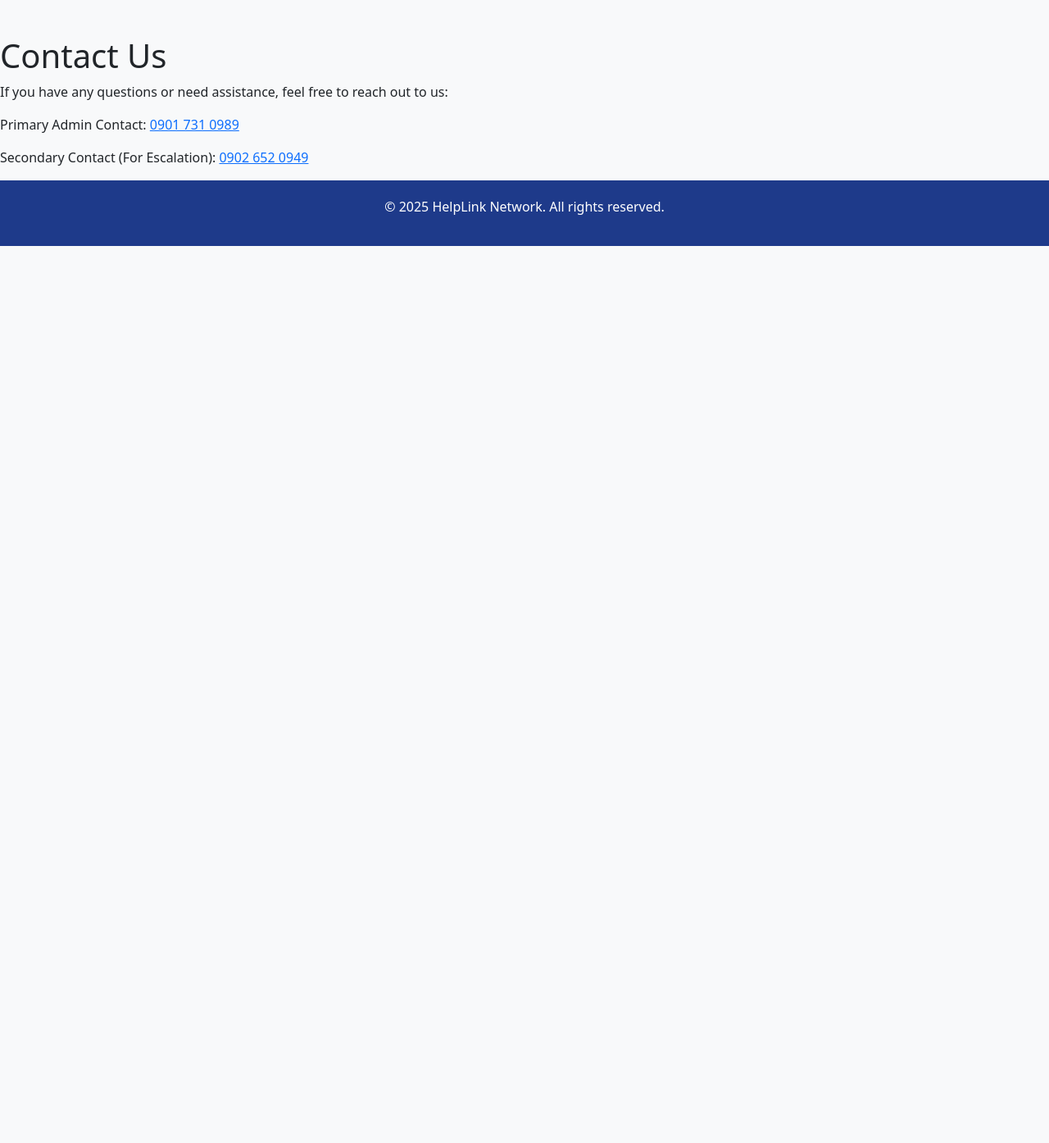
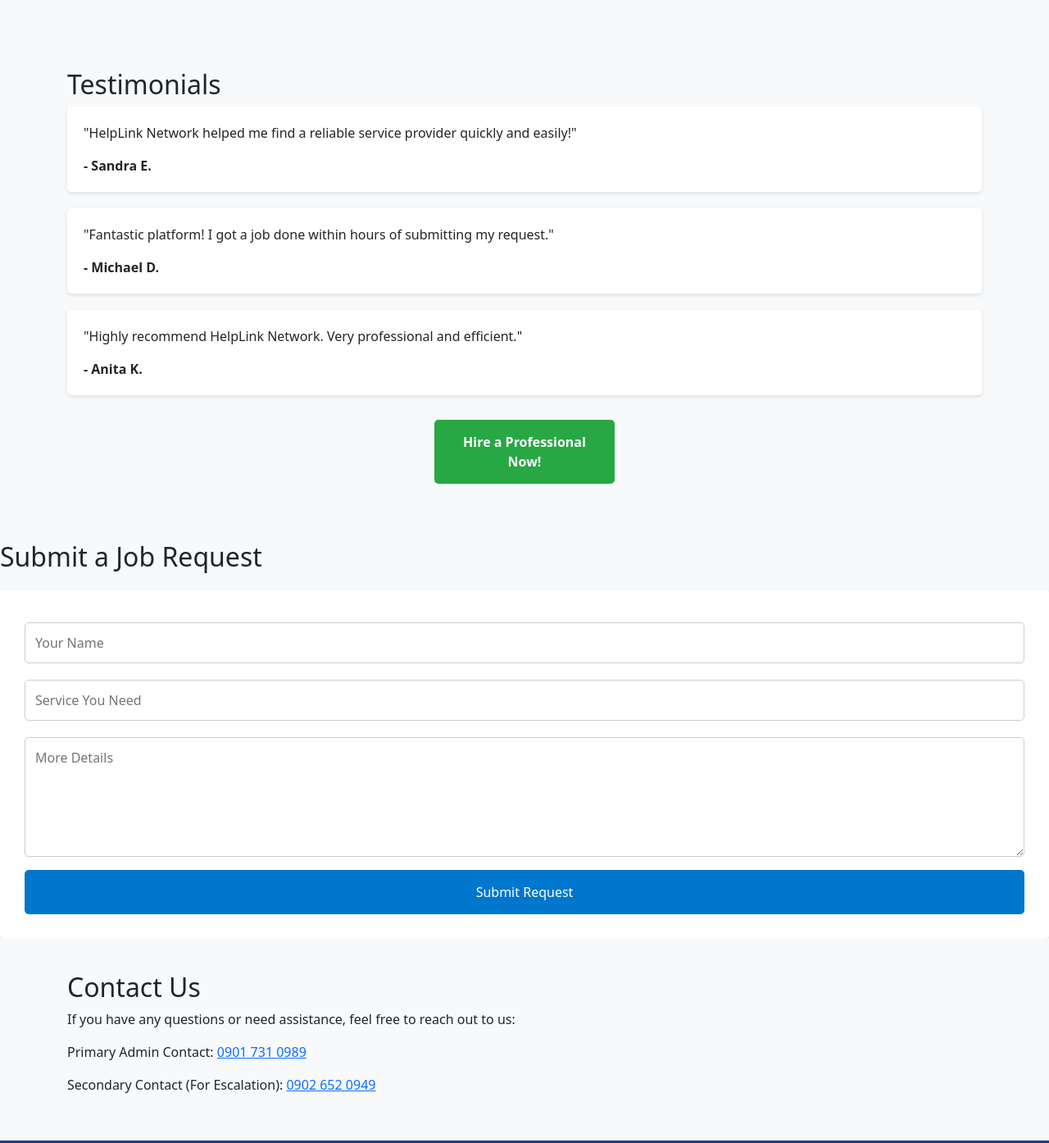
Before and after one commit to Help-linkNetwork/help-linknetwork, a plain HTML site: page index.html in a window 1280 px wide. Shown: the part 819-2213 px from the top of the page at 82% size. Before the commit the page ends 1119 px from the top, so only its background shows below. Drawn offline with nearby package versions, Linux system fonts and the light colour scheme.

Commit message:
Update index.html

```diff
--- a/index.html
+++ b/index.html
@@ -1,8 +1,10 @@
+
+
 <!DOCTYPE html>
 <html lang="en">
 <head>
   <meta charset="UTF-8">
-  <meta name="viewport" content="width=device-width, initial-scale=1.0">
+  <meta name="viewport" content="width=device-width, initial-scale=1">
   <title>HelpLink Network</title>
   <link rel="stylesheet" href="https://cdn.jsdelivr.net/npm/bootstrap@5.3.0/dist/css/bootstrap.min.css">
   <style>
@@ -35,9 +37,60 @@
       color: white;
       margin: 10px;
     }
+    .testimonial {
+      background: white;
+      padding: 20px;
+      margin-bottom: 20px;
+      border-radius: 5px;
+      box-shadow: 0 2px 5px rgba(0,0,0,0.1);
+    }
+    .cta-button {
+      display: block;
+      width: 220px;
+      margin: 30px auto;
+      padding: 15px;
+      background: #28a745;
+      color: white;
+      text-align: center;
+      text-decoration: none;
+      font-weight: bold;
+      border-radius: 5px;
+    }
+    .cta-button:hover {
+      background: #218838;
+    }
+    form {
+      background: white;
+      padding: 30px;
+      border-radius: 5px;
+      box-shadow: 0 2px 5px rgba(0,0,0,0.1);
+      margin-top: 20px;
+    }
+    input, textarea {
+      width: 100%;
+      padding: 12px;
+      margin: 10px 0;
+      border: 1px solid #ccc;
+      border-radius: 5px;
+    }
+    button[type="submit"] {
+      background: #0077cc;
+      color: white;
+      border: none;
+      padding: 15px;
+      width: 100%;
+      font-size: 16px;
+      border-radius: 5px;
+      cursor: pointer;
+    }
+    button[type="submit"]:hover {
+      background: #005fa3;
+    }
   </style>
 </head>
 <body>
+
+<!-- Navbar -->
 <nav class="navbar navbar-expand-lg">
   <div class="container-fluid">
     <a class="navbar-brand" href="#home">HelpLink Network</a>
@@ -49,12 +102,15 @@
         <li class="nav-item"><a class="nav-link" href="#home">Home</a></li>
         <li class="nav-item"><a class="nav-link" href="#about">About</a></li>
         <li class="nav-item"><a class="nav-link" href="#how">How It Works</a></li>
+        <li class="nav-item"><a class="nav-link" href="#testimonials">Testimonials</a></li>
+        <li class="nav-item"><a class="nav-link" href="#request">Submit Request</a></li>
         <li class="nav-item"><a class="nav-link" href="#contact">Contact</a></li>
       </ul>
     </div>
   </div>
 </nav>
 
+<!-- Hero Section -->
 <section id="home" class="hero">
   <h1>Welcome to HelpLink Network</h1>
   <p>We connect students who need help with those who can offer help – fast, reliable, and affordable.</p>
@@ -63,6 +119,7 @@
   <a href="https://chat.whatsapp.com/HzKkm7tbfspB8VmNHnzmMV" class="btn btn-whatsapp">Join Helper Group</a>
 </section>
 
+<!-- About Section -->
 <section id="about" class="section">
   <div class="container">
     <h2>About HelpLink Network</h2>
@@ -71,6 +128,7 @@
   </div>
 </section>
 
+<!-- How It Works -->
 <section id="how" class="section bg-light">
   <div class="container">
     <h2>How It Works</h2>
@@ -84,17 +142,82 @@
   </div>
 </section>
 
-  <section id="contact">
-    <h1>Contact Us</h1>
-    <p>If you have any questions or need assistance, feel free to reach out to us:</p>
-    <p>Primary Admin Contact: <a href="https://wa.me/+2349017310989" class="contact-link">0901 731 0989</a></p>
-    <p>Secondary Contact (For Escalation): <a href="https://wa.me/+2349026520949" class="contact-link">0902 652 0949</a></p>
+<!-- Testimonials -->
+<section id="testimonials" class="section">
+  <div class="container">
+    <h2>Testimonials</h2>
+
+    <div class="testimonial">
+      <p>"HelpLink Network helped me find a reliable service provider quickly and easily!"</p>
+      <strong>- Sandra E.</strong>
+    </div>
+
+    <div class="testimonial">
+      <p>"Fantastic platform! I got a job done within hours of submitting my request."</p>
+      <strong>- Michael D.</strong>
+    </div>
+
+    <div class="testimonial">
+      <p>"Highly recommend HelpLink Network. Very professional and efficient."</p>
+      <strong>- Anita K.</strong>
+    </div>
+
+    <a href="https://wa.me/2349017310989" class="cta-button">Hire a Professional Now!</a>
+  </div>
 </section>
 
+<section>
+    <h2>Submit a Job Request</h2>
+    <form id="jobForm">
+      <input type="text" id="name" placeholder="Your Name" required>
+      <input type="text" id="service" placeholder="Service You Need" required>
+      <textarea id="details" placeholder="More Details" rows="5" required></textarea>
+      <button type="submit">Submit Request</button>
+    </form>
+  </section>
+
+  <script>
+  document.getElementById('jobForm').addEventListener('submit', function(event) {
+      event.preventDefault();
+
+      var name = document.getElementById('name').value.trim();
+      var service = document.getElementById('service').value.trim();
+      var details = document.getElementById('details').value.trim();
+
+      var phoneNumber = "2349017310989"; // International format
+
+      var message = "New Job Request:%0A" +
+                    "Name: " + encodeURIComponent(name) + "%0A" +
+                    "Service: " + encodeURIComponent(service) + "%0A" +
+                    "Details: " + encodeURIComponent(details);
+
+      var whatsappURL = "https://wa.me/" + phoneNumber + "?text=" + message;
+
+      window.open(whatsappURL, '_blank'); // Open WhatsApp Web in new tab
+  });
+  </script>
+
+<!-- Contact -->
+<section id="contact" class="section bg-light">
+  <div class="container">
+    <h2>Contact Us</h2>
+    <p>If you have any questions or need assistance, feel free to reach out to us:</p>
+    <p>Primary Admin Contact: <a href="https://wa.me/2349017310989" class="contact-link">0901 731 0989</a></p>
+    <p>Secondary Contact (For Escalation): <a href="https://wa.me/2349026520949" class="contact-link">0902 652 0949</a></p>
+  </div>
+</section>
+
+<!-- Footer -->
 <footer>
   <p>&copy; 2025 HelpLink Network. All rights reserved.</p>
 </footer>
 
 <script src="https://cdn.jsdelivr.net/npm/bootstrap@5.3.0/dist/js/bootstrap.bundle.min.js"></script>
+
+
+
 </body>
 </html>
+
+
+---
```
Lines whose indentation alone changed are shown as unchanged.
